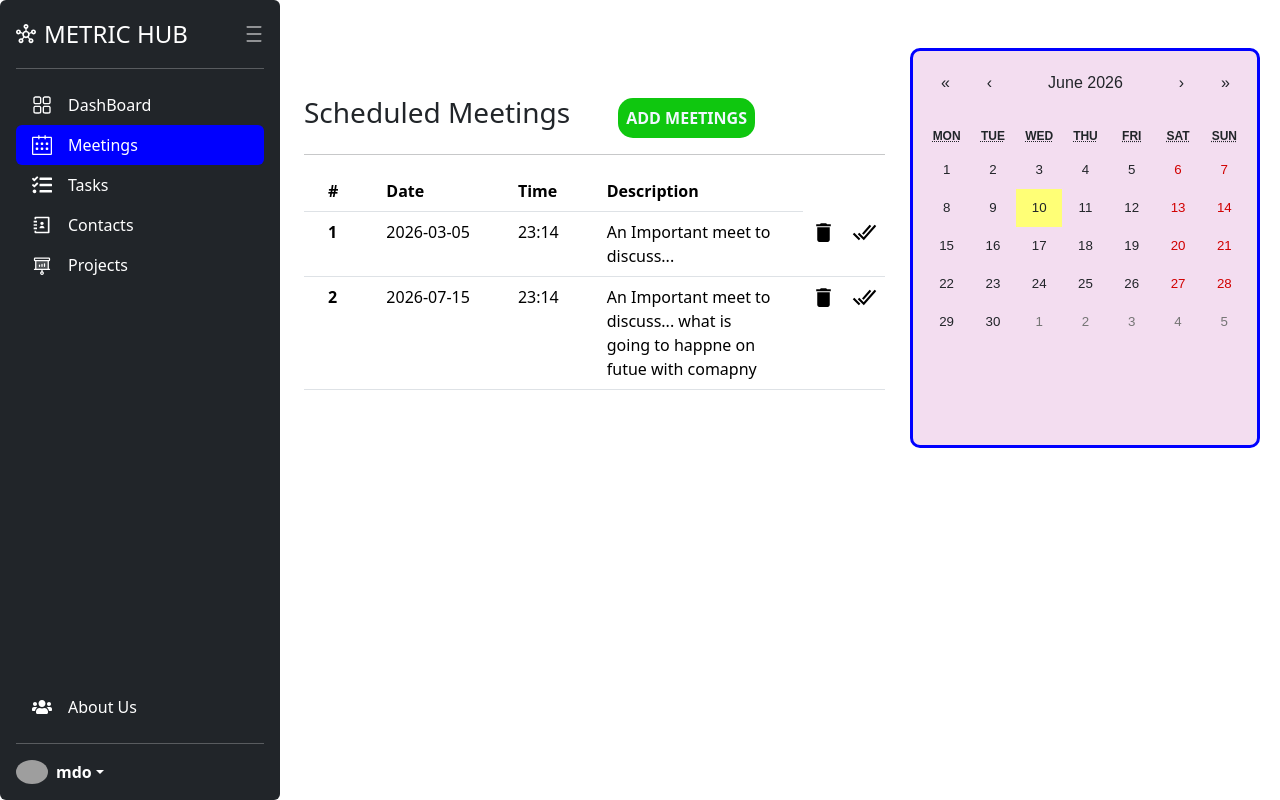
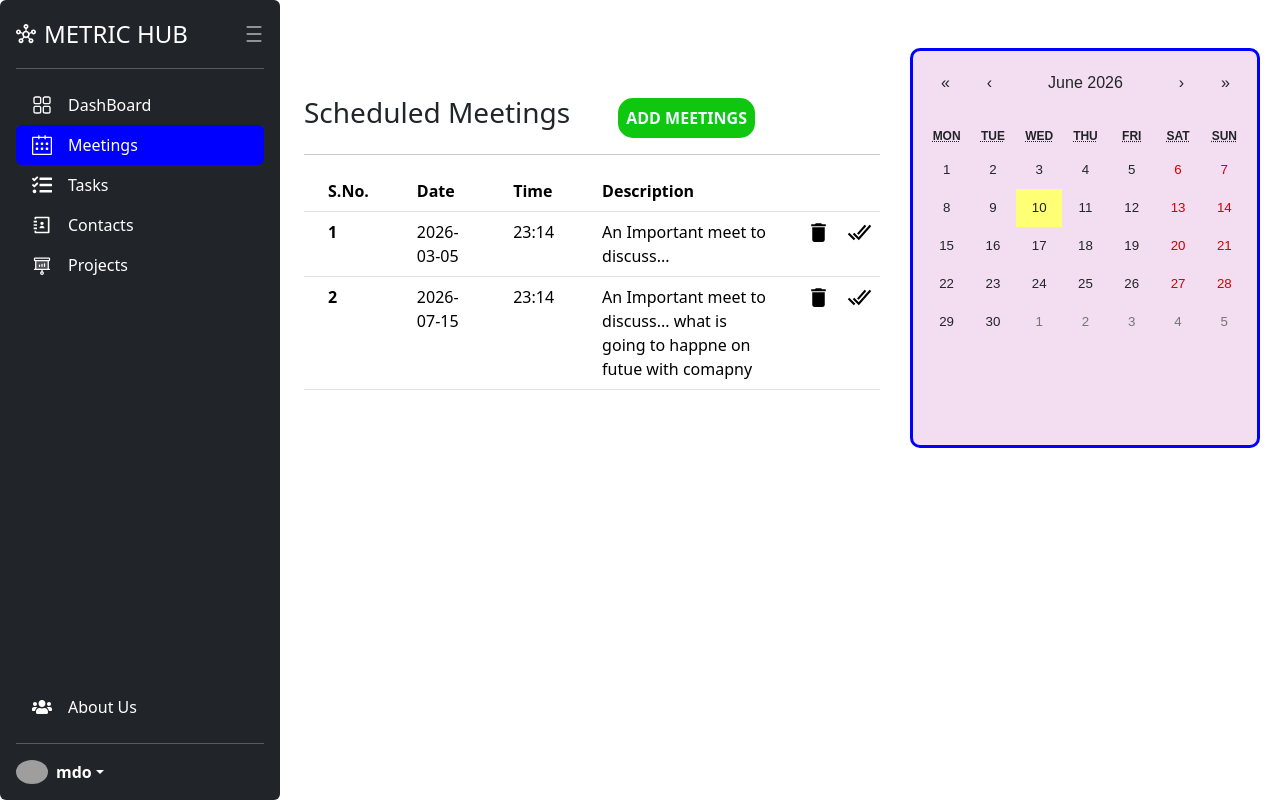
Before and after one commit to ayush-125-web/corporate-majdoor, a React (Vite) app: page /meetings in a window 1280 px wide. Built offline with nearby package versions, Linux system fonts and the light colour scheme; grey boxes are pictures that could not be loaded.

Commit message:
add scrolling for meetings details

```diff
--- a/src/component/meetingComponents/meetingTable.jsx
+++ b/src/component/meetingComponents/meetingTable.jsx
@@ -6,26 +6,33 @@ import MeetingDetails from "./meetingDetails";
 const MeetingTable=({meets,setMeets})=>{
     return (
         <>
-          <table class="table table-hover gap-5">
-                <thead>
+            <div style={{height:'60vh', overflowY:'auto',width:'45vw'}}>
+                <table class="table table-hover gap-5" style={{ borderCollapse: 'collapse', width: '100%' }}>
+                    <thead style={{ position: 'sticky', top: 0, backgroundColor: 'white', zIndex: 1 }}>
                         <tr>
-                        <th className='px-4' scope="col">#</th>
+                            <th className='px-4' scope="col">S.No.</th>
                             <th className='px-4'scope="col">Date</th>
                             <th className='px-4' scope="col">Time</th>
-                        <th className={`${styles.description} px-4`} scope="col" >Description</th>
+                            <th className='px-4' scope="col" >Description</th>
+                            <th className='px-2' scope="col" ></th>
+                            <th className='px-2' scope="col" ></th>
+
+
                         </tr>
                     </thead>
                     <tbody>
                         {meets.map((meet,idx)=>{
                             return (
                                 <>
-                              <MeetingDetails meet={meet} idx={idx} meets={meets} setMeets={setMeets}></MeetingDetails>
+                                    <MeetingDetails  meet={meet} idx={idx} meets={meets} setMeets={setMeets}></MeetingDetails>
+
                                 </>
 
                             )
                         })}
                     </tbody>
                 </table>
+            </div>
         </>
     )
 }
--- a/src/style/addMeeting.module.css
+++ b/src/style/addMeeting.module.css
@@ -7,5 +7,6 @@
   padding: 20px;
   border: 2px solid black;
   border-radius: 10px;
-  width:40vw
+  width:40vw;
+  z-index: 999;
 }
```
Lines whose indentation alone changed are shown as unchanged.
